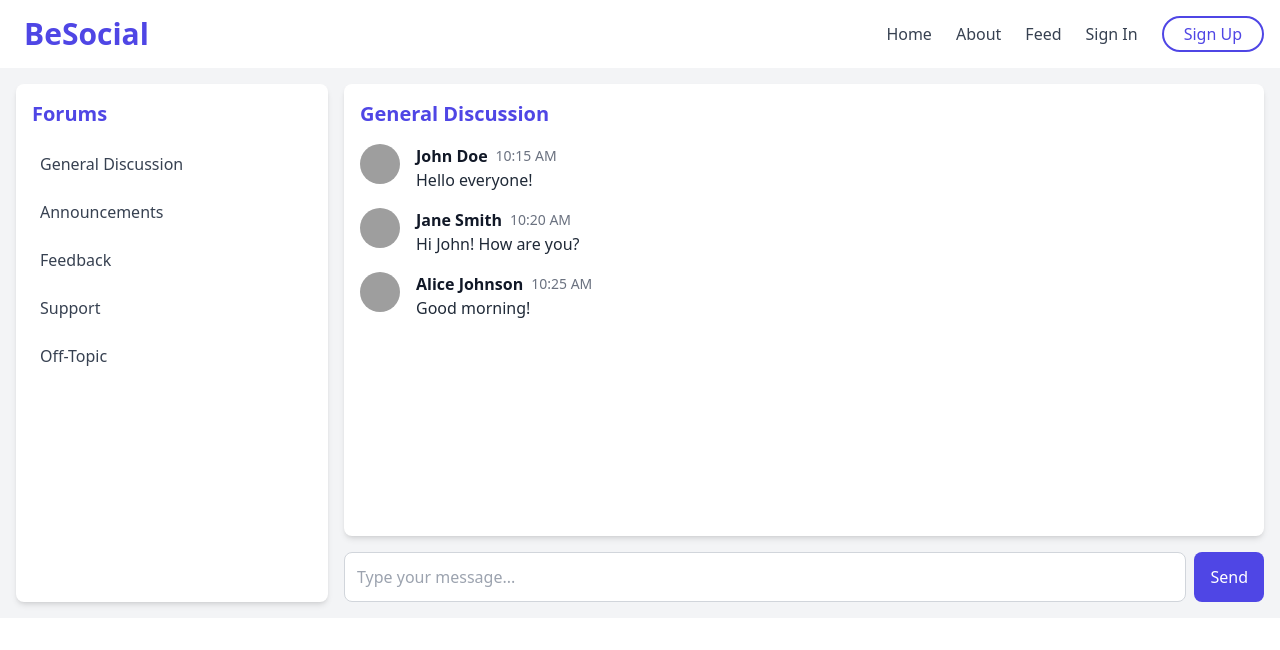
After one commit to abhay-on-git/BeSocial, a Node server app: page /forums in a window 1280 px wide. The commit adds this page. Shown: the top 650 px of the page. Run offline with Node 20, Linux system fonts and the light colour scheme; some libraries are stand-ins or nearby versions; grey boxes are pictures that could not be loaded.

Commit message:
added-feed-and-forums-page

```diff
--- a/routes/index.js
+++ b/routes/index.js
@@ -60,4 +60,17 @@ router.get('/resetOldPassword/:id',(req,res,next)=>{
   })
 })
 
+
+router.get('/feed',(req,res,next)=>{
+  res.render('feed',{
+    user: req.user,
+    id: req.params.id,
+  })
+})
+router.get('/forums',(req,res,next)=>{
+  res.render('forums',{
+    user: req.user,
+    id: req.params.id,
+  })
+})
 module.exports = router;
--- /dev/null
+++ b/views/forums.ejs
@@ -0,0 +1,63 @@
+<%- include('./partials/header') %>
+<%- include('./partials/nav') %>
+
+<div class="min-h-[43vmax] p-4 flex bg-gray-100">
+
+    <!-- Sidebar: Forum List -->
+    <div class="w-1/4 bg-white rounded-lg shadow-md p-4">
+        <h2 class="text-xl font-semibold text-indigo-600 mb-4">Forums</h2>
+        <ul class="space-y-2">
+            <% var forums = ['General Discussion', 'Announcements', 'Feedback', 'Support', 'Off-Topic']; %>
+            <% forums.forEach(function(forum) { %>
+                <li>
+                    <a href="#"
+                        class="block p-2 rounded-lg text-gray-700 hover:bg-indigo-100 transition-colors">
+                        <%= forum %>
+                    </a>
+                </li>
+            <% }); %>
+        </ul>
+    </div>
+
+    <!-- Chat Area -->
+    <div class="flex-1 pl-4 flex flex-col">
+        <div class="flex-1 bg-white rounded-lg shadow-md p-4 overflow-y-auto">
+            <h2 class="text-xl font-semibold text-indigo-600 mb-4">General Discussion</h2>
+
+            <!-- Messages Container -->
+            <div id="messages-container" class="space-y-4">
+                <% var dummyMessages = [
+                    { author: 'John Doe', avatar: 'https://randomuser.me/api/portraits/men/1.jpg', createdAt: '2024-06-24 10:15', content: 'Hello everyone!' },
+                    { author: 'Jane Smith', avatar: 'https://randomuser.me/api/portraits/women/1.jpg', createdAt: '2024-06-24 10:20', content: 'Hi John! How are you?' },
+                    { author: 'Alice Johnson', avatar: 'https://randomuser.me/api/portraits/women/2.jpg', createdAt: '2024-06-24 10:25', content: 'Good morning!' }
+                ]; %>
+                <% dummyMessages.forEach(function(message) { %>
+                    <div class="flex items-start space-x-4">
+                        <img src="<%= message.avatar %>" alt="User Avatar" class="w-10 h-10 rounded-full">
+                        <div>
+                            <div class="flex items-center space-x-2">
+                                <h4 class="font-semibold text-gray-900"><%= message.author %></h4>
+                                <span class="text-gray-500 text-sm"><%= new Date(message.createdAt).toLocaleTimeString([], { hour: '2-digit', minute: '2-digit' }) %></span>
+                            </div>
+                            <p class="text-gray-800"><%= message.content %></p>
+                        </div>
+                    </div>
+                <% }); %>
+            </div>
+        </div>
+
+        <!-- New Message Form -->
+        <form action="#" method="POST" class="mt-4 flex space-x-2">
+            <input type="text" id="message" name="message" required
+                class="flex-1 p-3 border border-gray-300 rounded-lg focus:outline-none focus:ring-2 focus:ring-indigo-500"
+                placeholder="Type your message...">
+            <button type="submit"
+                class="bg-indigo-600 text-white px-4 py-2 rounded-lg hover:bg-indigo-700 transition-colors">
+                Send
+            </button>
+        </form>
+    </div>
+
+</div>
+
+<%- include('./partials/footer') %>
--- a/views/partials/nav.ejs
+++ b/views/partials/nav.ejs
@@ -28,7 +28,23 @@
           About
         </a>
       </li>
+      <li>
+        <a
+          href="/feed"
+          class="text-gray-700 relative overflow-hidden pb-[1px] border-b-[2px] border-transparent transition duration-200 hover:text-[#4f46e5] hover:border-[#4f46e5]"
+        >
+          Feed
+        </a>
+      </li>
       <% if (locals.user) { %>
+        <li>
+          <a
+            href="/forums"
+            class="text-gray-700 relative overflow-hidden pb-[1px] border-b-[2px] border-transparent transition duration-200 hover:text-[#4f46e5] hover:border-[#4f46e5]"
+          >
+            Forums
+          </a>
+        </li>
         <li>
           <a
             href="/users/profile/<% locals.user._id %>"
```
Also changed, not shown: views/feed.ejs (added, +117 -0 lines).
